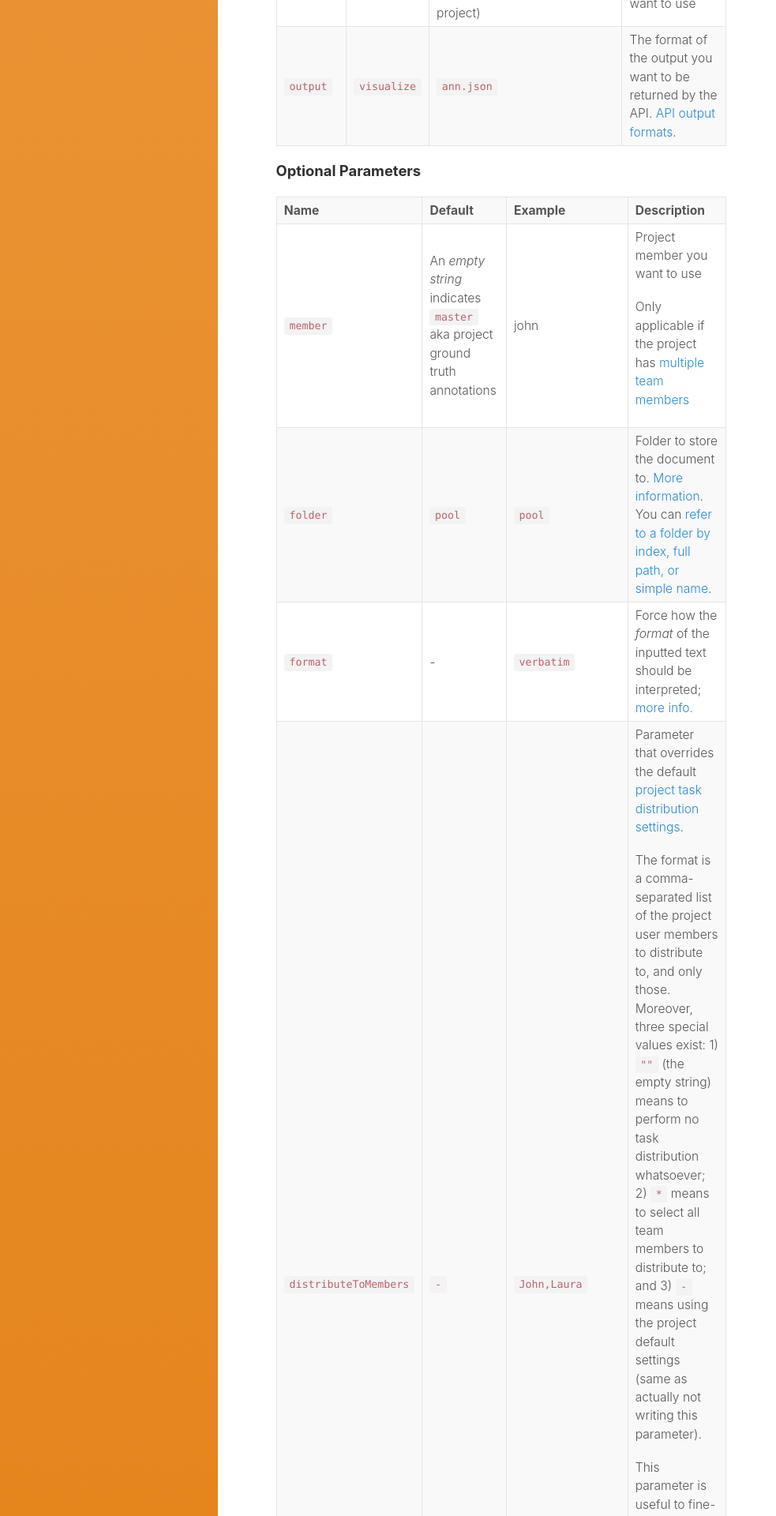
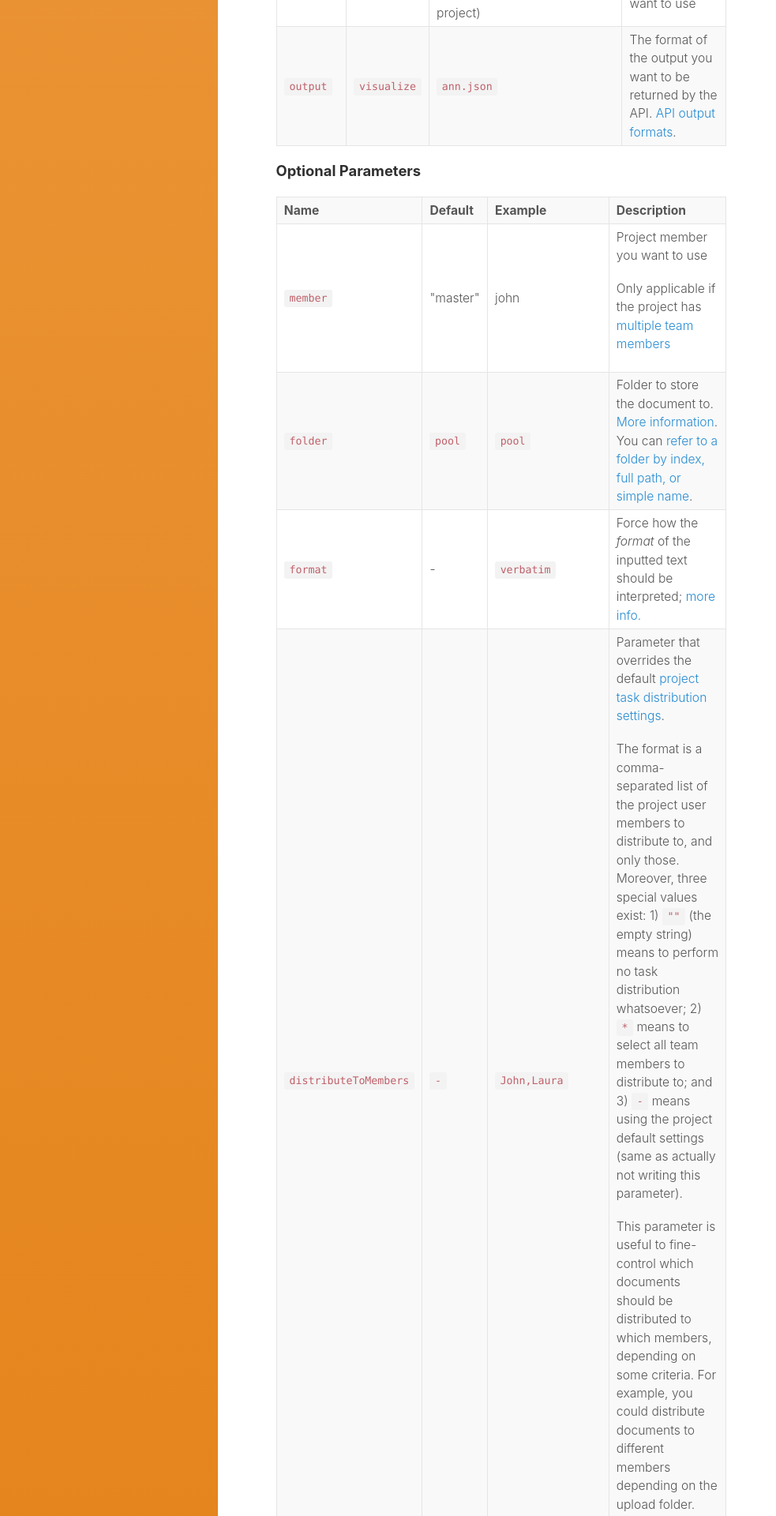
Before and after one commit to tagtogorg/tagtog-doc, a Jekyll site: the page built from API_documents_v1.md, in a window 1280 px wide. Shown: the part 2270-4190 px from the top of the page at 79% size, without its empty margins (0-983 px from the left). Built offline with Jekyll 4.4.1, drawn with Linux system fonts in a browser that asks for light colours; nearby versions of some CDN libraries; some of the changed text lies outside the part shown.

Commit message:
don't talk about empty string but about "master"

```diff
--- a/API_documents_v1.md
+++ b/API_documents_v1.md
@@ -97,7 +97,7 @@ api_plain_text: Antibody-dependent cellular cytotoxicity (ADCC), a key effector
     </tr>
     <tr>
       <td><code>member</code></td>
-      <td>An <i>empty string</i> indicates <code>master</code> aka project ground truth annotations</td>
+      <td>"master"</td>
       <td>john</td>
       <td><p>Project member you want to use</p>
           <p>Only applicable if the project has <a href="/collaboration.html">multiple team members</a></p></td>
@@ -320,7 +320,7 @@ URLS
     </tr>
     <tr>
       <td><code>member</code></td>
-      <td>An <i>empty string</i> indicates <code>master</code> aka project ground truth annotations</td>
+      <td>"master"</td>
       <td>john</td>
       <td><p>Project member you want to use</p>
           <p>Only applicable if the project has <a href="/collaboration.html">multiple team members</a></p></td>
@@ -446,7 +446,7 @@ FILES
     </tr>
     <tr>
       <td><code>member</code></td>
-      <td>An <i>empty string</i> indicates <code>master</code> aka project ground truth annotations</td>
+      <td>"master"</td>
       <td>john</td>
       <td><p>Project member you want to use</p>
           <p>Only applicable if the project has <a href="/collaboration.html">multiple team members</a></p></td>
@@ -624,7 +624,7 @@ PUBMED IDS
     </tr>
     <tr>
       <td><code>member</code></td>
-      <td>An <i>empty string</i> indicates <code>master</code> aka project ground truth annotations</td>
+      <td>"master"</td>
       <td>john</td>
       <td><p>Project member you want to use</p>
           <p>Only applicable if the project has <a href="/collaboration.html">multiple team members</a></p></td>
@@ -792,7 +792,7 @@ fetch('https://www.tagtog.net/api/0.1/documents?project=yourProject&owner=yourUs
     </tr>
     <tr>
       <td><code>member</code></td>
-      <td>An <i>empty string</i> indicates <code>master</code> aka project ground truth annotations</td>
+      <td>"master"</td>
       <td>john</td>
       <td><p>Project member you want to use</p>
           <p>Only applicable if the project has <a href="/collaboration.html">multiple team members</a></p></td>
@@ -966,7 +966,7 @@ fetch('https://www.tagtog.net/api/0.1/documents?project=yourProject&owner=yourUs
     </tr>
     <tr>
       <td><code>member</code></td>
-      <td>An <i>empty string</i> indicates <code>master</code> aka project ground truth annotations</td>
+      <td>"master"</td>
       <td>john</td>
       <td><p>Project member you want to use</p>
           <p>Only applicable if the project has <a href="/collaboration.html">multiple team members</a></p></td>
@@ -1277,7 +1277,7 @@ aMHKzF_lIoNrdh9pAx298njgIezy-text,false
     </tr>
     <tr>
       <td><code>member</code></td>
-      <td>An <i>empty string</i> indicates <code>master</code> aka project ground truth annotations</td>
+      <td>"master"</td>
       <td>john</td>
       <td><p>Project member you want to use</p>
           <p>Only applicable if the project has <a href="/collaboration.html">multiple team members</a></p></td>
```
